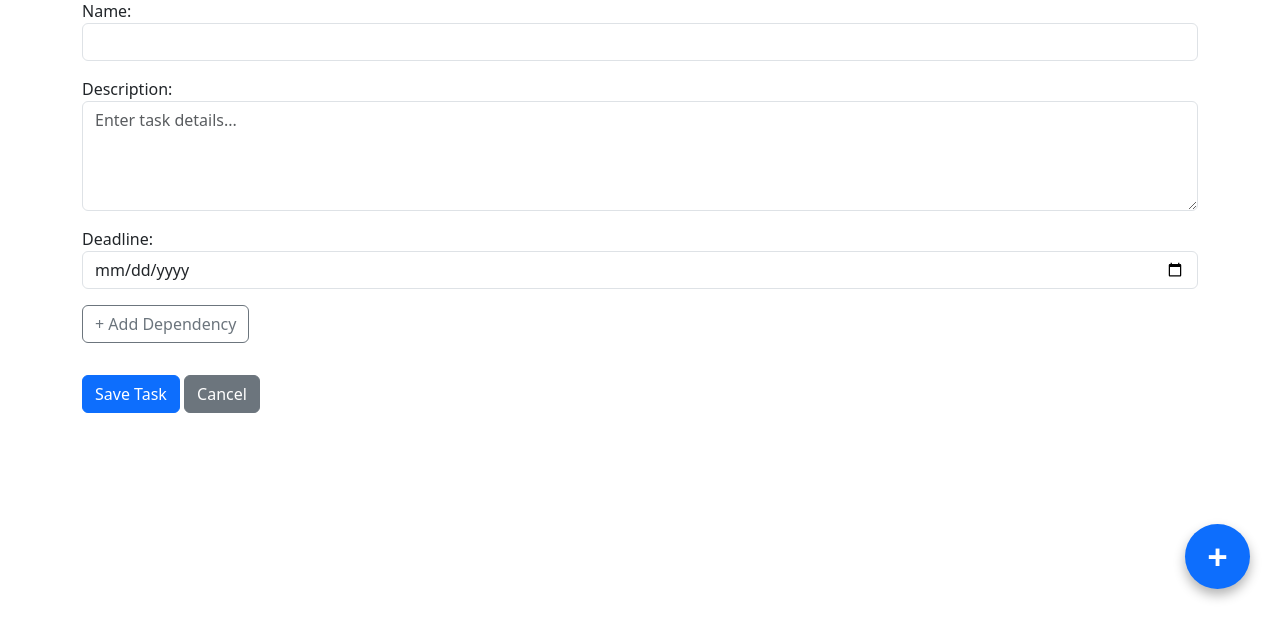
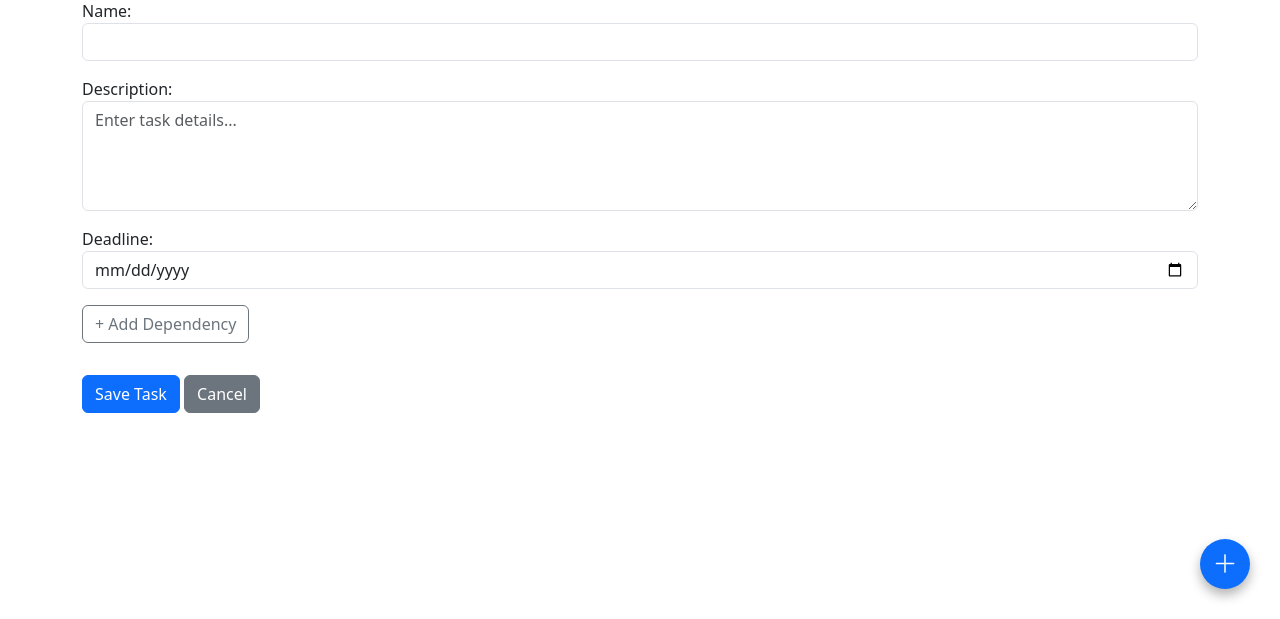
Before and after one commit to NoctemApple/astra-agenda, a Django app: page /add/ in a window 1280 px wide. Shown: the part 181-800 px from the top of the page. Run offline with Django 5.2, Linux system fonts and the light colour scheme; a user stored in the database is signed in; data comes from the database, SQL or seed files in the repository.

Commit message:
💄 fixed css

```diff
--- a/tasks/static/tasks/style.css
+++ b/tasks/static/tasks/style.css
@@ -25,12 +25,12 @@ body {
     position: fixed;
     bottom: 30px;
     right: 30px;
-    width: 65px;
-    height: 65px;
+    width: 50px;
+    height: 50px;
     border-radius: 50%;
     background-color: #0d6efd;
     color: white;
-    font-size: 36px;
+    font-size: 25px;
     font-weight: bold;
     display: flex;
     align-items: center;
--- a/tasks/templates/tasks/layout.html
+++ b/tasks/templates/tasks/layout.html
@@ -12,6 +12,9 @@
     <!-- Bootstrap Stuff -->
     <link href="https://cdn.jsdelivr.net/npm/bootstrap@5.3.2/dist/css/bootstrap.min.css" rel="stylesheet">
     <script src="https://cdn.jsdelivr.net/npm/bootstrap@5.3.2/dist/js/bootstrap.bundle.min.js" defer></script>
+    <link rel="stylesheet" href="https://cdn.jsdelivr.net/npm/bootstrap-icons@1.10.5/font/bootstrap-icons.css">
+
+
 </head>
 <body>
 
@@ -51,7 +54,9 @@
     </div>
 
     <!-- Floating Action Button -->
-    <a href="{% url 'add_task' %}" class="fab">+</a>
+    <a href="{% url 'add_task' %}" class="fab">
+        <i class="bi bi-plus-lg"></i>
+    </a>
 
 
 </body>
```
